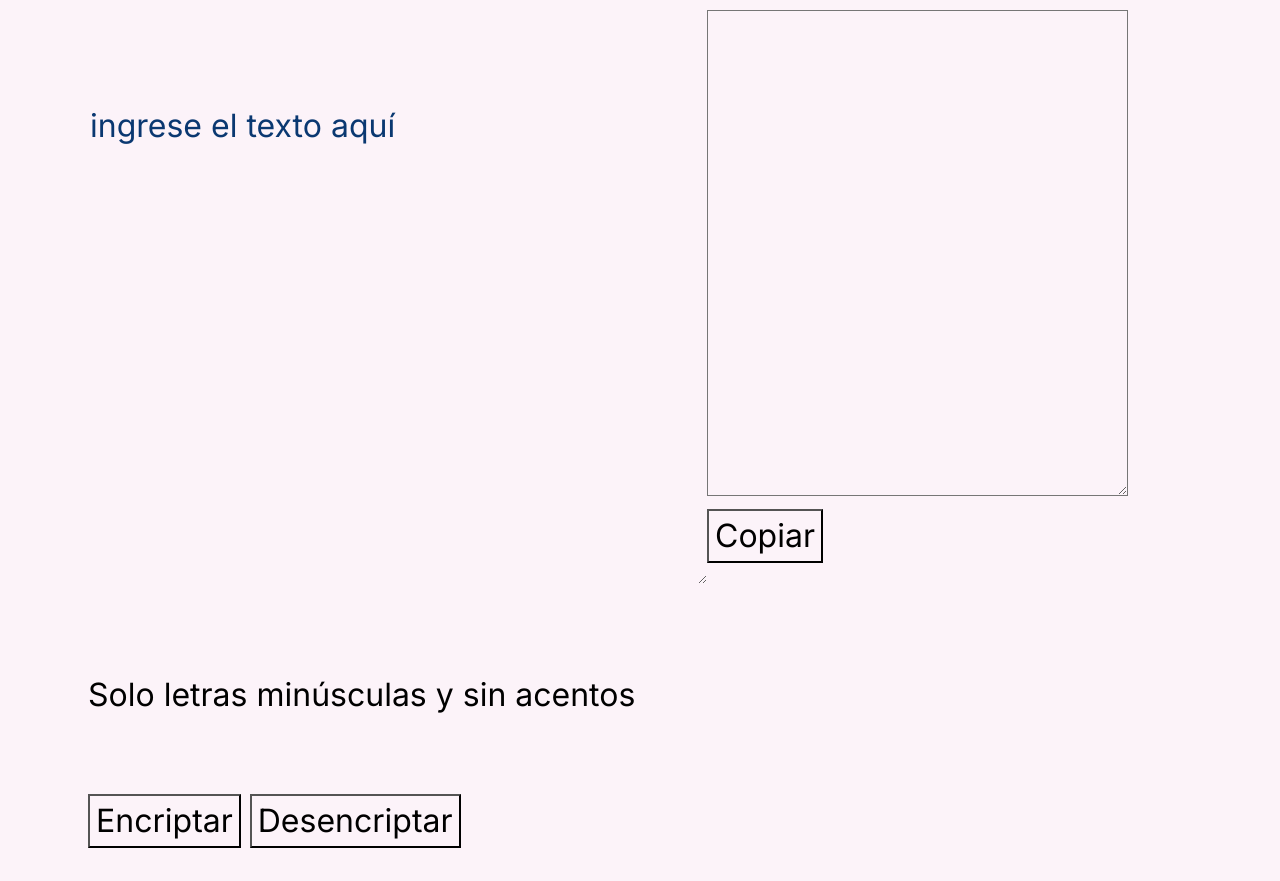
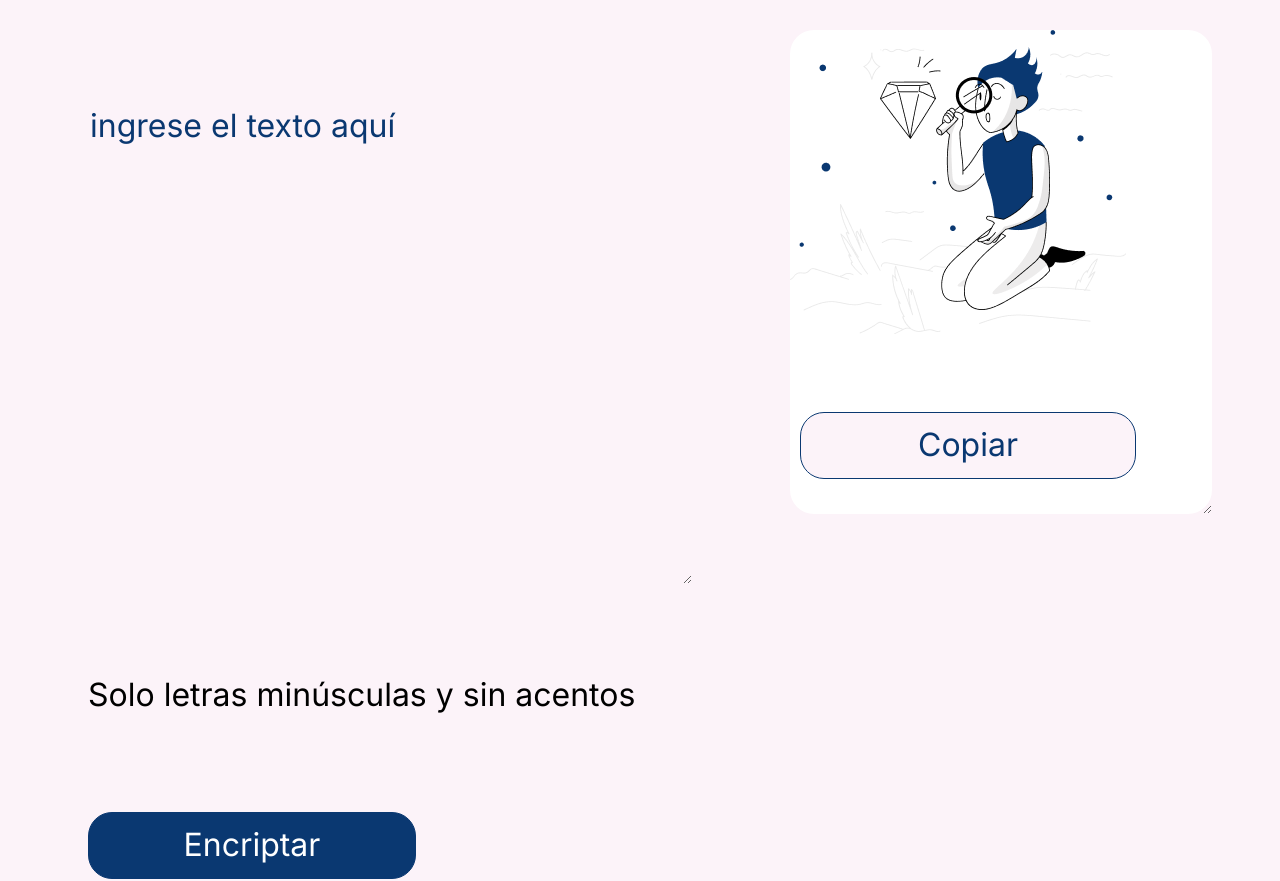
Before and after one commit to Kaivazz/encriptador-de-textos, a plain HTML site: page index.html in a window 1280 px wide. Shown: the part 72-953 px from the top of the page. Drawn offline with Linux system fonts and the light colour scheme.

Commit message:
Estiliza el proyecto

```diff
--- a/style.css
+++ b/style.css
@@ -1,9 +1,21 @@
+@import url('https://fonts.googleapis.com/css2?family=Inter:ital,opsz,wght@0,14..32,100..900;1,14..32,100..900&display=swap');
+
+:root {
+    --color-1: #0a3871;
+    --color-2: #ffffff;
+    --color-3: #fcf3f9;
+    --fuente-inter: 'Inter', sans serif;
+
+    }
+
+
 * {
-    background: #fcf3f9;
-    font-family: 'Inter';
+    background: var(--color-3);
+    font-family: var(--fuente-inter);
     font-size: 32px;
     font-weight: 400;
     line-height: 150%;
+    overflow-y: hidden;
 }
 
 .logo {
@@ -19,12 +31,67 @@ main  {
 
 .text-area {
     border: none;
-    color: #0a3871;
+    color: var(--color-1);
     margin-top: 90px;
     text-transform: lowercase;
 }
 
-::placeholder { color: #0a3871; }
+::placeholder { color: var(--color-1); }
     .text-area:focus {
         outline: none;
-      }
+    }
+
+.mensaje {
+    background: var(--color-2);
+    background-image: url("/Img/Monito.png");
+    background-repeat: no-repeat;
+    border: none;
+    border-radius: 24px;
+    color: var(--color-1);
+    margin-left: 98px;
+    margin-top: 20px;
+    padding-left: 20px;
+    position: fixed;
+}
+.mensaje:focus{
+    outline: none;
+}
+.botones {
+    display: flex;
+    margin-top: 18px;
+    gap: ;
+}
+
+.btn-encriptar {
+    background-color: var(--color-1);
+    border: 1px solid var(--color-1);
+    border-radius: 24px;
+    color: var(--color-2);
+    cursor: pointer;
+    height: 67px;
+    width: 328px;
+    position: absolute;
+}
+.btn-desencriptar {
+    border: 1px solid var(--color-1);
+    border-radius: 24px;
+    color: var(--color-1);
+    cursor: pointer;
+    height: 67px;
+    margin-left: 108px;
+    margin-top: 402px;
+    position: absolute;
+    width: 336px;
+
+}
+.copiar {
+    border: 1px solid var(--color-1);
+    border-radius: 24px;
+    color: var(--color-1);
+    cursor: pointer;
+    height: 67px;
+    margin-left: 108px;
+    margin-top: 402px;
+    position: absolute;
+    width: 336px;
+}
```
